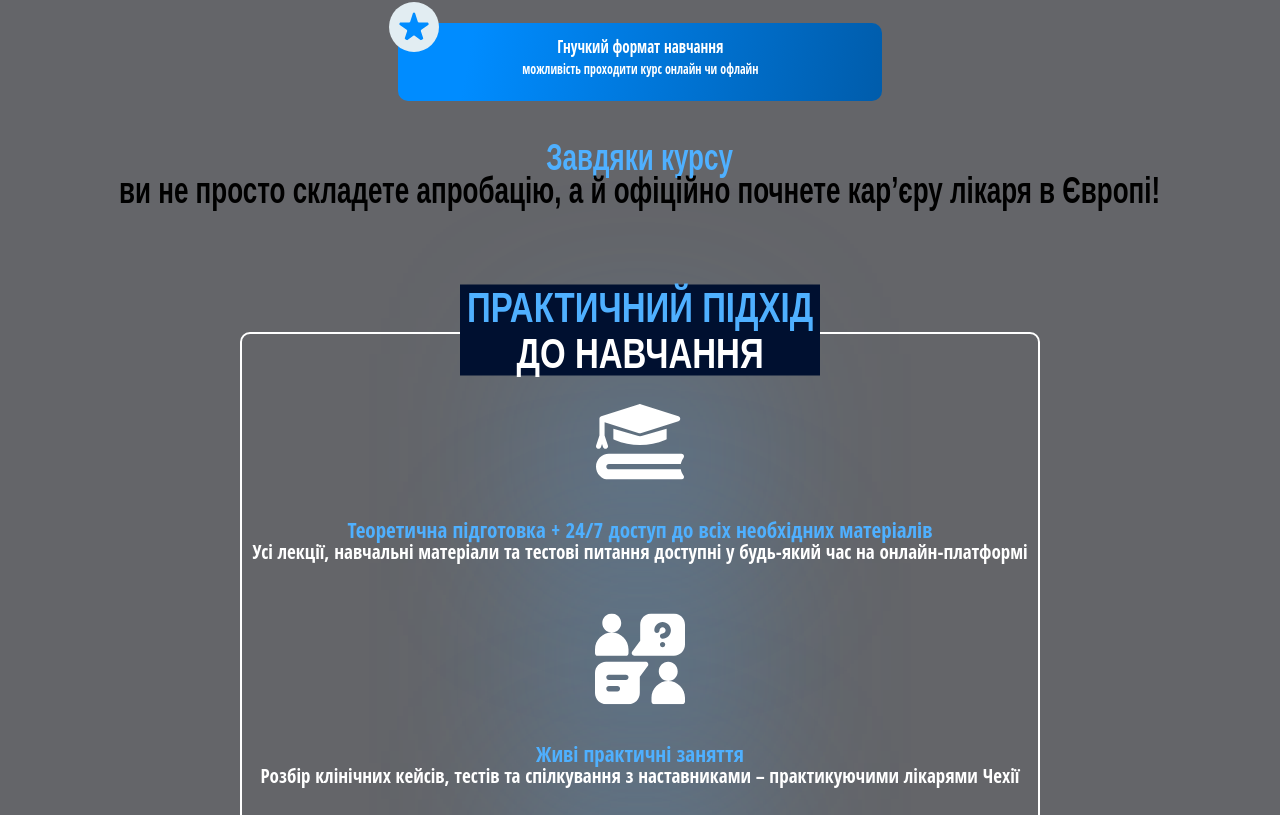
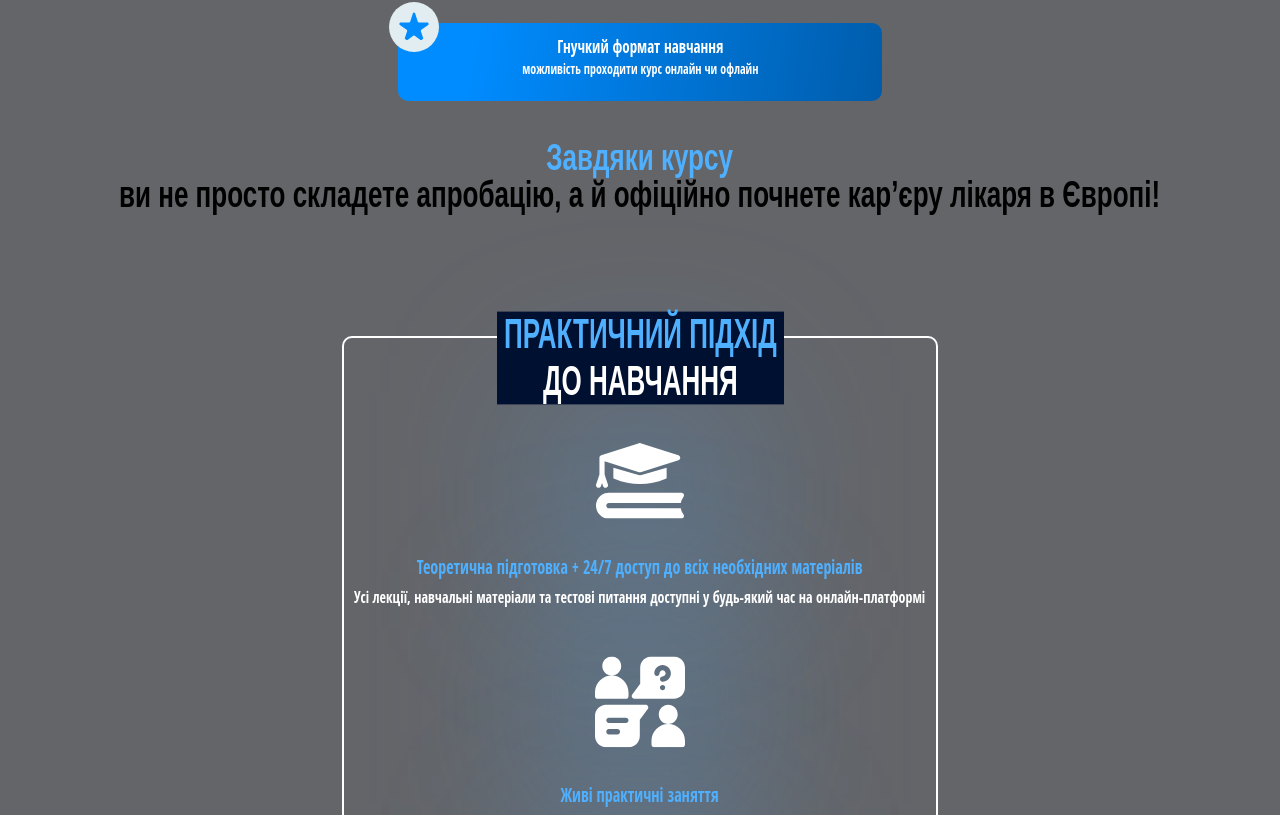
Before and after one commit to TokhtarYuri/preparation_for_approval, a React (Create React App) app: page / in a window 1280 px wide. Shown: the part 6105-6920 px from the top of the page. Built offline with nearby package versions, Linux system fonts and the light colour scheme.

Commit message:
PracticalApproach

```diff
--- a/src/components/blocks/practicalApproach/PracticalApproach.module.css
+++ b/src/components/blocks/practicalApproach/PracticalApproach.module.css
@@ -10,7 +10,6 @@
     display: flex;
     flex-direction: column;
     align-items: center;
-    font-stretch: condensed;
 }
 
 
@@ -19,11 +18,11 @@
     top: 0;
     padding: 0 7px;
     background: rgb(0, 16, 48);
-    margin: 3px 0 40px 0;
-    font-size: 33px;
+    margin-top: 33px;
+    font-size: 26px;
     font-weight: 600;
-    line-height: 35px;
-    transform: scaleY(1.3);
+    line-height: 29px;
+    transform: scaleY(1.6);
 }
 .practical{
     padding-top: 60px;
@@ -34,7 +33,7 @@
 
 .listItem {
     position: relative;
-    margin: 10px 0 50px;
+    margin: 45px 0 50px;
     padding: 0 10px;
 }
 
@@ -46,14 +45,17 @@
 
 .itemTitle p {
     font-weight: 600;
-    font-size: 21px;
-    line-height: 22px;
+    font-size: 16px;
+    line-height: 18px;
+    transform: scaleY(1.2);
+    margin-bottom: 12px;
 }
 
 .item p{
     font-weight: 400;
-    font-size: 19px;
-    line-height: 22px;
+    font-size: 14px;
+    line-height: 18px;
+    transform: scaleY(1.2);
 }
 
 .itemImageBackgroundCircle {
--- a/src/components/blocks/youGet/YouGet.module.css
+++ b/src/components/blocks/youGet/YouGet.module.css
@@ -25,7 +25,7 @@
     margin-top: 19px;
     font-size: 26px;
     font-weight: 600;
-    line-height: 24px;
+    line-height: 26px;
     transform: scaleY(1.4);
     color: var(--black);
 }
```
